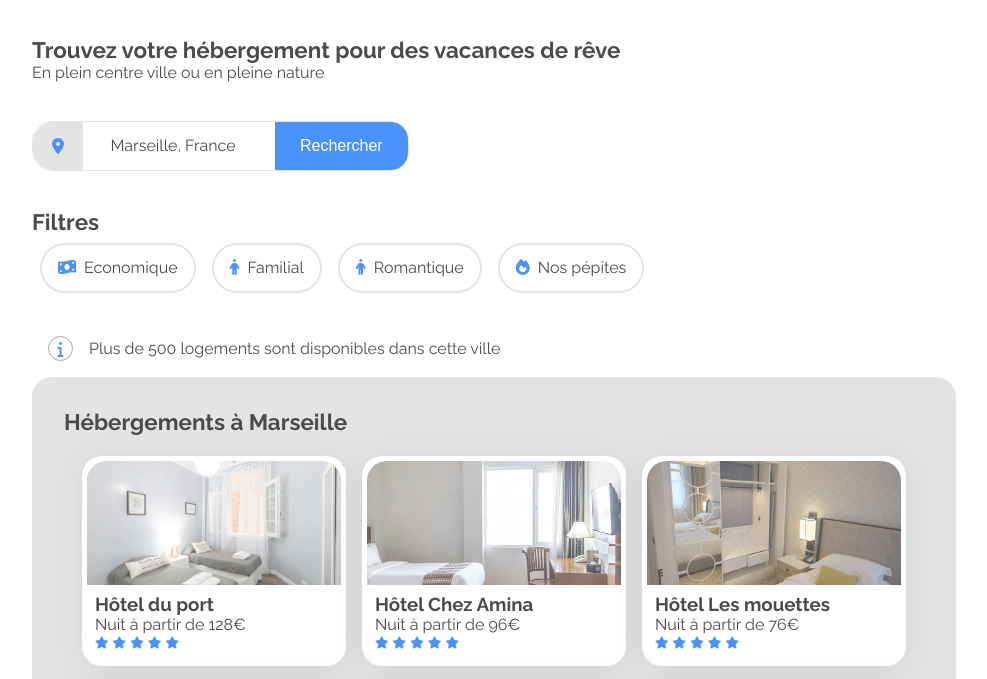
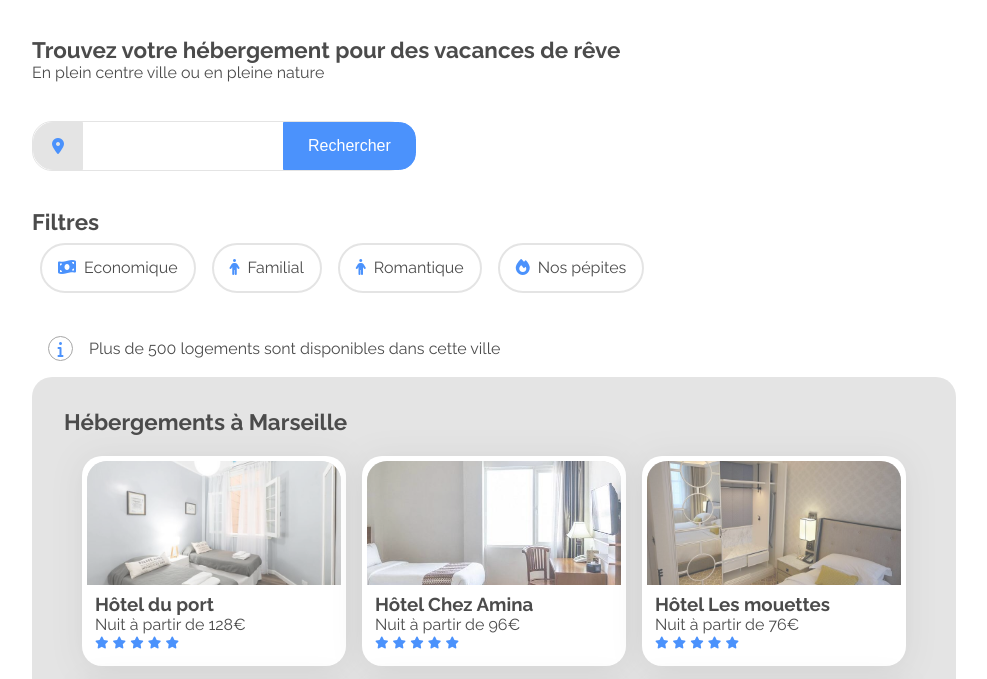
Before and after one commit to nburd01/OC_P2, a plain HTML site: page index.html in a window 1280 px wide. Shown: the part 78-757 px from the top of the page, without its empty margins (146-1133 px from the left). Drawn offline with Linux system fonts and the light colour scheme.

Commit message:
made form

```diff
--- a/css/style.css
+++ b/css/style.css
@@ -160,6 +160,17 @@ main {
   height: 3.125em;
   justify-content: space-between;
 }
+form {
+  display: flex;
+}
+form input {
+
+    focus
+}
+form input:focus {
+
+    focus
+}
 
 .search .icon {
   display: flex;
@@ -175,14 +186,23 @@ main {
 }
 .search .city {
   display: flex;
-  width: 80%;
   align-items: center;
+  border: none;
+  width: -webkit-fill-available;
 }
 .button {
   color: white;
 }
-.city p {
-  padding-left: 5%;
+.city input {
+  margin-left: 5%;
+  height: 2em;
+  display: flex;
+  border: solid white;
+}
+form input {
+  display: flex;
+  height: 100%;
+  width: 23.56em;
 }
 .search .button {
   background-color: var(--main-color);
@@ -382,11 +402,11 @@ footer h3 {
   width: auto;
 }
 
-.fa-magnifying-glass{
-    color: white;
+.fa-magnifying-glass {
+  color: white;
 }
-.fa-info{
-    color: #0065fc
+.fa-info {
+  color: #0065fc;
 }
 
 /* Le code ci-dessous correspond à la version responsive uniquement */
--- a/index.html
+++ b/index.html
@@ -37,18 +37,18 @@
         </div>
       </div>
     <div class="container">
-        <div class="search">
+
+            <form action="" method="get" class="search">
                 <div class="icon"><i class="fa-solid fa-location-dot"></i></div>
-          <div class="city">
-            <p>Marseille, France</p>
-          </div>
+                <input class="city" type="text" name="name" id="name" required>
                 <button class="button mobile">
                     <i class="fa-solid fa-magnifying-glass"></i>
                 </button>
                 <button class="button tablet">
                     <p>Rechercher</p>
                 </button>
-        </div>
+            </form>
+
     </div>
       <div class="container">
         <div class="filtre">
```
Lines whose indentation alone changed are shown as unchanged.
